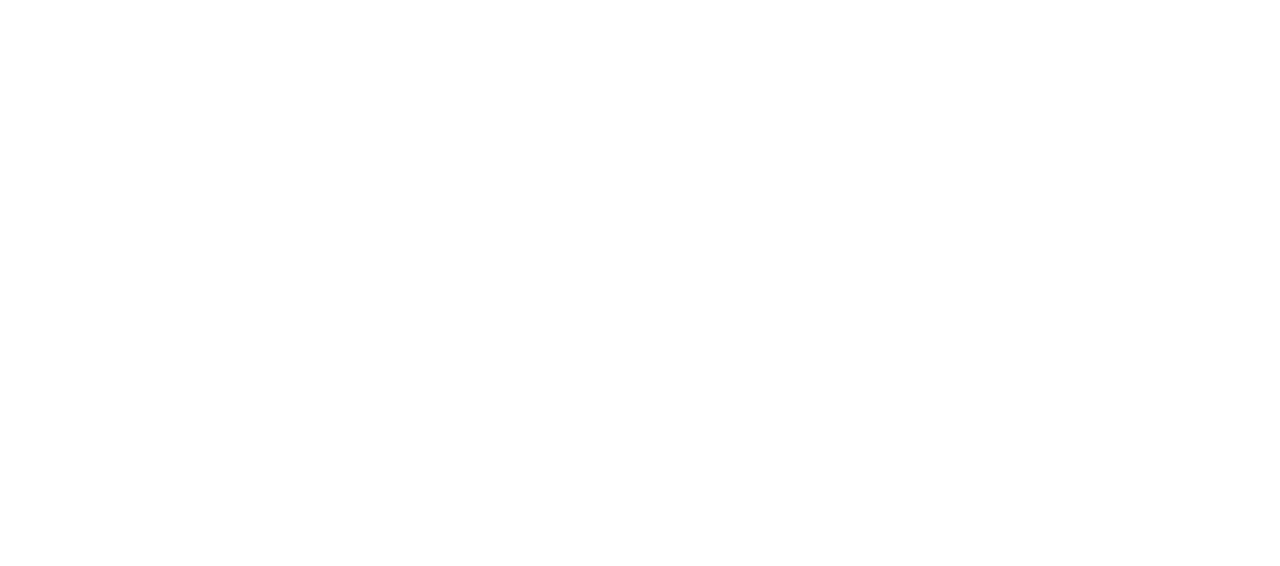
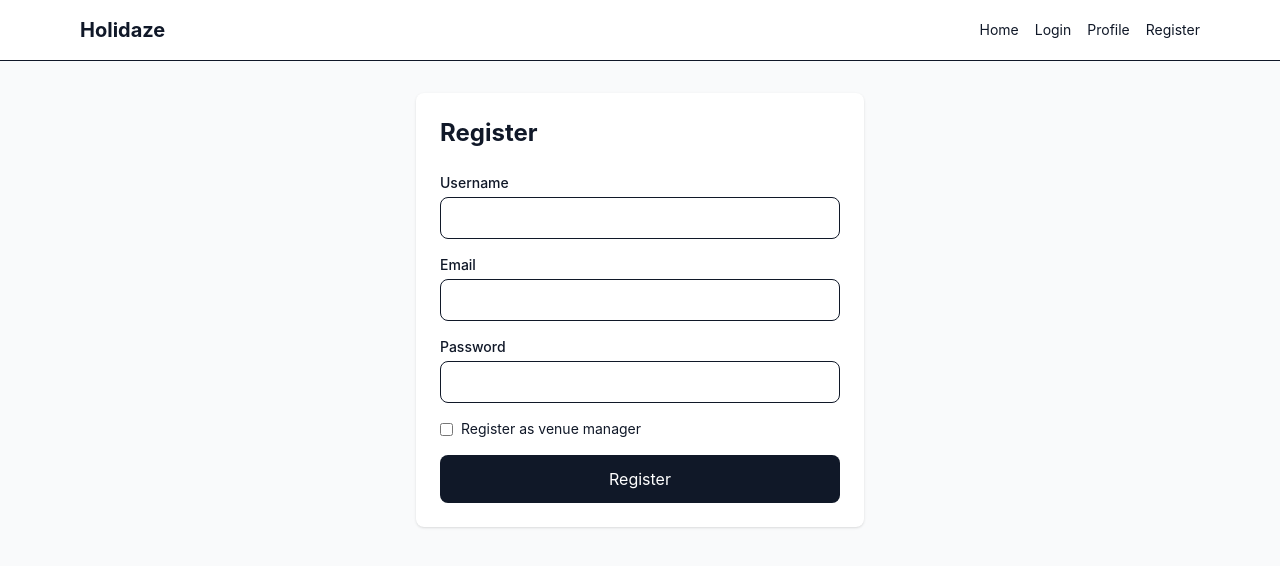
Before and after one commit to Vold-Art/project-exam-2-holidaze, a React (Vite) app: page /register in a window 1280 px wide. Before the commit this address had no page. Shown: the top 566 px of the page. Built offline with nearby package versions, Linux system fonts and the light colour scheme.

Commit message:
Implemented user registration and login

```diff
--- a/src/App.tsx
+++ b/src/App.tsx
@@ -4,6 +4,7 @@ import Home from "./pages/Home";
 import Venue from "./pages/Venue";
 import Login from "./pages/Login";
 import Profile from "./pages/Profile";
+import Register from "./pages/Register";
 
 function App() {
 	return (
@@ -13,6 +14,7 @@ function App() {
 				<Route path="/venue/:id" element={<Venue />} />
 				<Route path="/login" element={<Login />} />
 				<Route path="/profile" element={<Profile />} />
+				<Route path="/register" element={<Register />} />
 			</Route>
 		</Routes>
 	);
--- a/src/components/Layout.tsx
+++ b/src/components/Layout.tsx
@@ -13,6 +13,7 @@ function Layout() {
 						<Link to="/">Home</Link>
 						<Link to="/login">Login</Link>
 						<Link to="/profile">Profile</Link>
+						<Link to="/register">Register</Link>
 					</nav>
 				</div>
 			</header>
--- a/src/pages/Login.tsx
+++ b/src/pages/Login.tsx
@@ -1,5 +1,91 @@
+import { useState } from "react";
+
 function Login() {
-	return <h1>Login</h1>;
+	const [email, setEmail] = useState("");
+	const [password, setPassword] = useState("");
+	const [message, setMessage] = useState("");
+	const [isLoading, setIsLoading] = useState(false);
+
+	async function handleSubmit(event: React.FormEvent<HTMLFormElement>) {
+		event.preventDefault();
+		setMessage("");
+		setIsLoading(true);
+
+		try {
+			const response = await fetch(
+				`${import.meta.env.VITE_API_BASE_URL}/auth/login`,
+				{
+					method: "POST",
+					headers: {
+						"Content-Type": "application/json",
+					},
+					body: JSON.stringify({
+						email,
+						password,
+					}),
+				},
+			);
+
+			const result = await response.json();
+
+			if (!response.ok) {
+				throw new Error(result.errors?.[0]?.message || "Login failed");
+			}
+
+			// 🔑 Save user + token
+			localStorage.setItem("user", JSON.stringify(result.data));
+
+			setMessage("Login successful");
+		} catch (error) {
+			setMessage(
+				error instanceof Error
+					? error.message
+					: "Something went wrong during login.",
+			);
+		} finally {
+			setIsLoading(false);
+		}
+	}
+
+	return (
+		<section className="mx-auto max-w-md rounded-lg bg-white p-6 shadow">
+			<h1 className="text-2xl font-bold">Login</h1>
+
+			<form onSubmit={handleSubmit} className="mt-6 space-y-4">
+				<div>
+					<label className="block text-sm font-medium">Email</label>
+					<input
+						type="email"
+						value={email}
+						onChange={(e) => setEmail(e.target.value)}
+						required
+						className="mt-1 w-full rounded-lg border px-4 py-2"
+					/>
+				</div>
+
+				<div>
+					<label className="block text-sm font-medium">Password</label>
+					<input
+						type="password"
+						value={password}
+						onChange={(e) => setPassword(e.target.value)}
+						required
+						className="mt-1 w-full rounded-lg border px-4 py-2"
+					/>
+				</div>
+
+				<button
+					type="submit"
+					disabled={isLoading}
+					className="w-full rounded-lg bg-gray-900 px-4 py-3 text-white"
+				>
+					{isLoading ? "Logging in..." : "Login"}
+				</button>
+			</form>
+
+			{message && <p className="mt-4 text-sm">{message}</p>}
+		</section>
+	);
 }
 
 export default Login;
--- /dev/null
+++ b/src/pages/Register.tsx
@@ -0,0 +1,128 @@
+import { useState } from "react";
+
+function Register() {
+	const [name, setName] = useState("");
+	const [email, setEmail] = useState("");
+	const [password, setPassword] = useState("");
+	const [venueManager, setVenueManager] = useState(false);
+	const [message, setMessage] = useState("");
+	const [isLoading, setIsLoading] = useState(false);
+
+	async function handleSubmit(event: React.FormEvent<HTMLFormElement>) {
+		event.preventDefault();
+		setMessage("");
+		setIsLoading(true);
+
+		try {
+			const response = await fetch(
+				`${import.meta.env.VITE_API_BASE_URL}/auth/register`,
+				{
+					method: "POST",
+					headers: {
+						"Content-Type": "application/json",
+					},
+					body: JSON.stringify({
+						name,
+						email,
+						password,
+						venueManager,
+					}),
+				},
+			);
+
+			const result = await response.json();
+
+			if (!response.ok) {
+				throw new Error(result.errors?.[0]?.message || "Registration failed");
+			}
+
+			setMessage("Registration successful. You can now log in.");
+			setName("");
+			setEmail("");
+			setPassword("");
+			setVenueManager(false);
+		} catch (error) {
+			setMessage(
+				error instanceof Error
+					? error.message
+					: "Something went wrong during registration.",
+			);
+		} finally {
+			setIsLoading(false);
+		}
+	}
+
+	return (
+		<section className="mx-auto max-w-md rounded-lg bg-white p-6 shadow">
+			<h1 className="text-2xl font-bold">Register</h1>
+
+			<form onSubmit={handleSubmit} className="mt-6 space-y-4">
+				<div>
+					<label htmlFor="name" className="block text-sm font-medium">
+						Username
+					</label>
+					<input
+						id="name"
+						type="text"
+						value={name}
+						onChange={(event) => setName(event.target.value)}
+						required
+						className="mt-1 w-full rounded-lg border px-4 py-2"
+					/>
+				</div>
+
+				<div>
+					<label htmlFor="email" className="block text-sm font-medium">
+						Email
+					</label>
+					<input
+						id="email"
+						type="email"
+						value={email}
+						onChange={(event) => setEmail(event.target.value)}
+						required
+						pattern="^[\w\-.]+@stud\.noroff\.no$"
+						title="Please use a stud.noroff.no email address"
+						className="mt-1 w-full rounded-lg border px-4 py-2"
+					/>
+				</div>
+
+				<div>
+					<label htmlFor="password" className="block text-sm font-medium">
+						Password
+					</label>
+					<input
+						id="password"
+						type="password"
+						value={password}
+						onChange={(event) => setPassword(event.target.value)}
+						required
+						minLength={8}
+						className="mt-1 w-full rounded-lg border px-4 py-2"
+					/>
+				</div>
+
+				<label className="flex items-center gap-2 text-sm">
+					<input
+						type="checkbox"
+						checked={venueManager}
+						onChange={(event) => setVenueManager(event.target.checked)}
+					/>
+					Register as venue manager
+				</label>
+
+				<button
+					type="submit"
+					disabled={isLoading}
+					className="w-full rounded-lg bg-gray-900 px-4 py-3 text-white hover:bg-gray-700 disabled:bg-gray-400"
+				>
+					{isLoading ? "Registering..." : "Register"}
+				</button>
+			</form>
+
+			{message && <p className="mt-4 text-sm">{message}</p>}
+		</section>
+	);
+}
+
+export default Register;
```
